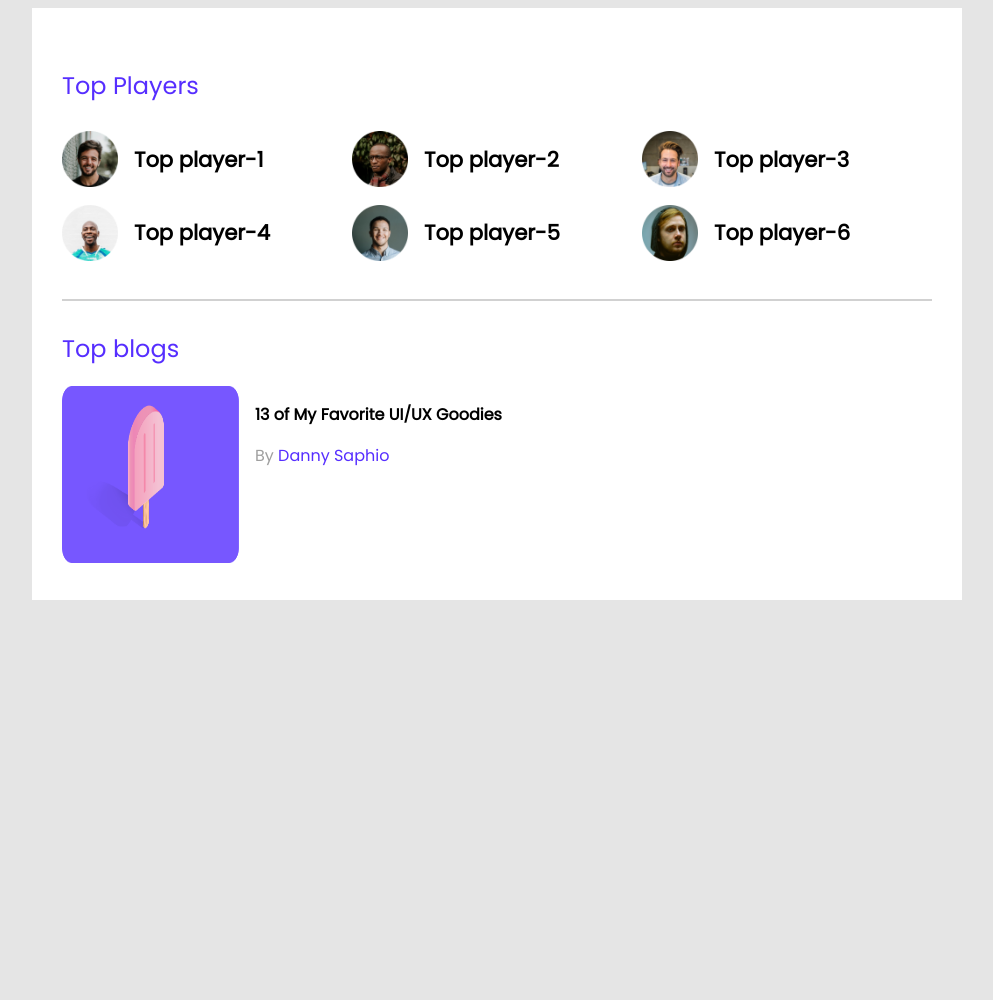
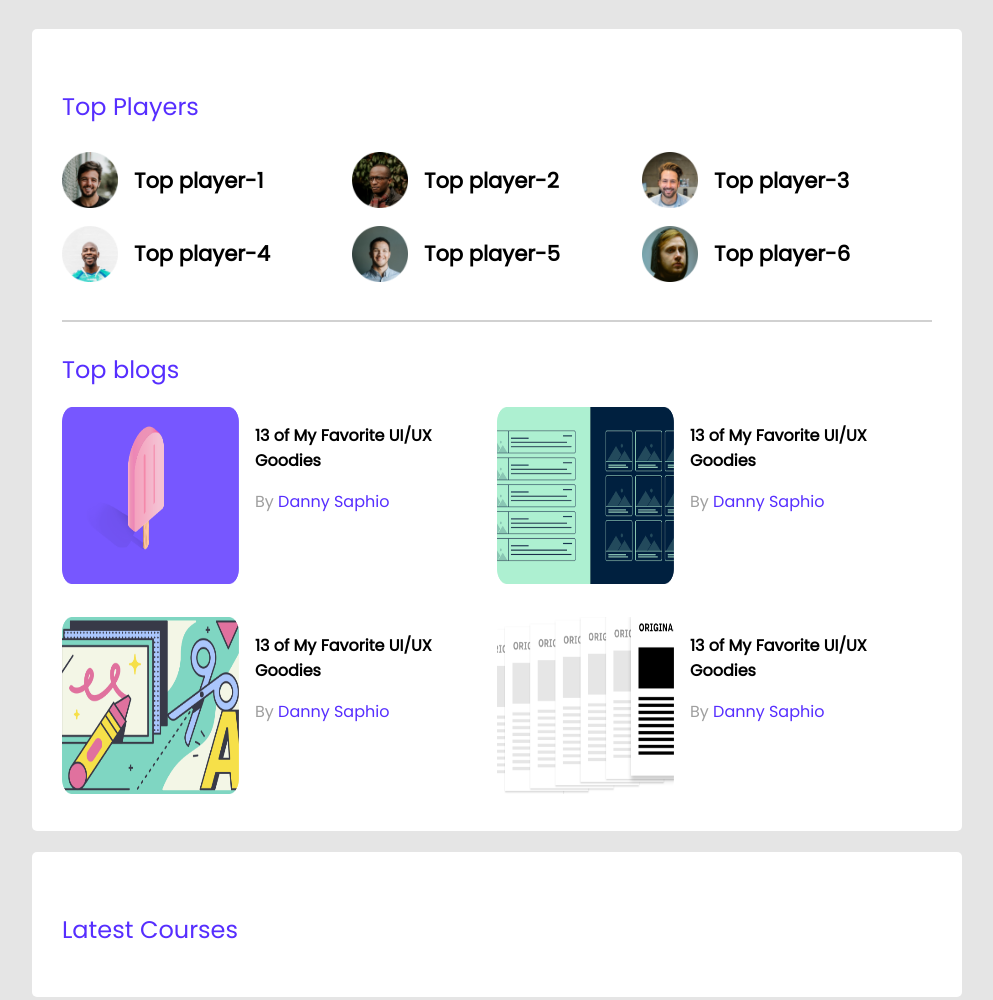
Before and after one commit to MridulChandraNath/leader-board-css3, a plain HTML site: page index.html in a window 1280 px wide. Shown: the whole page, without its empty margins (143-1136 px from the left). Before the commit the page ends 800 px from the top, so only its background shows below. Drawn offline with Linux system fonts and the light colour scheme.

Commit message:
Latest course heading added

```diff
--- a/index.html
+++ b/index.html
@@ -67,8 +67,48 @@
                         </div>
                     </article>
 
+                    <article class="blog">
+                        <div class="thumbnail">
+                            <img src="images/blogs/blog-2.png" alt="">
+                        </div>
+                        <div class="blog-info">
+                            <h3 class="blog-title">13 of My Favorite UI/UX Goodies</h3>
+                            <p class="blog-aurthor">By <a href="" class="">Danny Saphio</a></p>
+
+                        </div>
+                    </article>
+
+                    <article class="blog">
+                        <div class="thumbnail">
+                            <img src="images/blogs/blog-3.png" alt="">
+                        </div>
+                        <div class="blog-info">
+                            <h3 class="blog-title">13 of My Favorite UI/UX Goodies</h3>
+                            <p class="blog-aurthor">By <a href="" class="">Danny Saphio</a></p>
+
+                        </div>
+                    </article>
+
+                    <article class="blog">
+                        <div class="thumbnail">
+                            <img src="images/blogs/blog-4.png" alt="">
+                        </div>
+                        <div class="blog-info">
+                            <h3 class="blog-title">13 of My Favorite UI/UX Goodies</h3>
+                            <p class="blog-aurthor">By <a href="" class="">Danny Saphio</a></p>
+
+                        </div>
+                    </article>
+
                 </div>
             </div>
+        </section>
+
+        <!-- -------------------------------Latest Course--------------------------------------------- -->
+
+        <section class="container">
+            <h2 class="section-title">Latest Courses</h2>
+
         </section>
 
 
--- a/styles/styles.css
+++ b/styles/styles.css
@@ -19,12 +19,16 @@ body{
 main{
     display: flex;
     justify-content: center;
+    align-items: center;
+    flex-direction: column;
 }
 
 .container{
     width: 870px;
     background-color: #FFFFFF;
     padding: 30px;
+    margin-top: 21px;
+    border-radius: 5px;
 
 }
 .top-players{
@@ -54,8 +58,14 @@ main{
 }
 hr{
     border: 1px solid #D1D1D1;
+    margin-bottom: 27px;
 }
 /* --------------------------------Top-Blogs style-------------------------------------- */
+.blogs{
+    display: grid;
+    grid-template-columns: repeat(2, 1fr);
+    grid-row-gap: 26px;
+}
 .blog{
     display: flex;
 }
```
